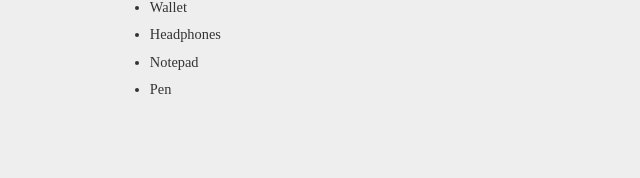
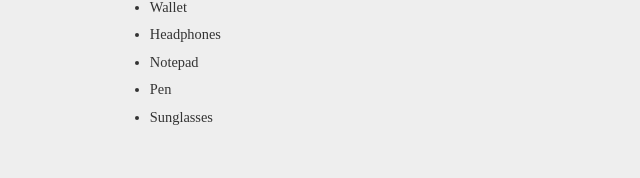
Before and after one commit to icco/traveling, a Jekyll site: the page built from _posts/2012-09-21-nyc.md, in a window 1280 px wide. Shown: the part 1117-1295 px from the top of the page, without its empty margins (119-759 px from the left). Built offline with Jekyll 4.4.1, drawn with Linux system fonts in a browser that asks for light colours; before the commit the page ends 1271 px from its top, so only the background shows below that.

Commit message:
one more thing

```diff
--- a/_posts/2012-09-21-nyc.md
+++ b/_posts/2012-09-21-nyc.md
@@ -39,3 +39,4 @@ NYC, three days, two nights. Weekend.
  * Headphones
  * Notepad
  * Pen
+ * Sunglasses
```
